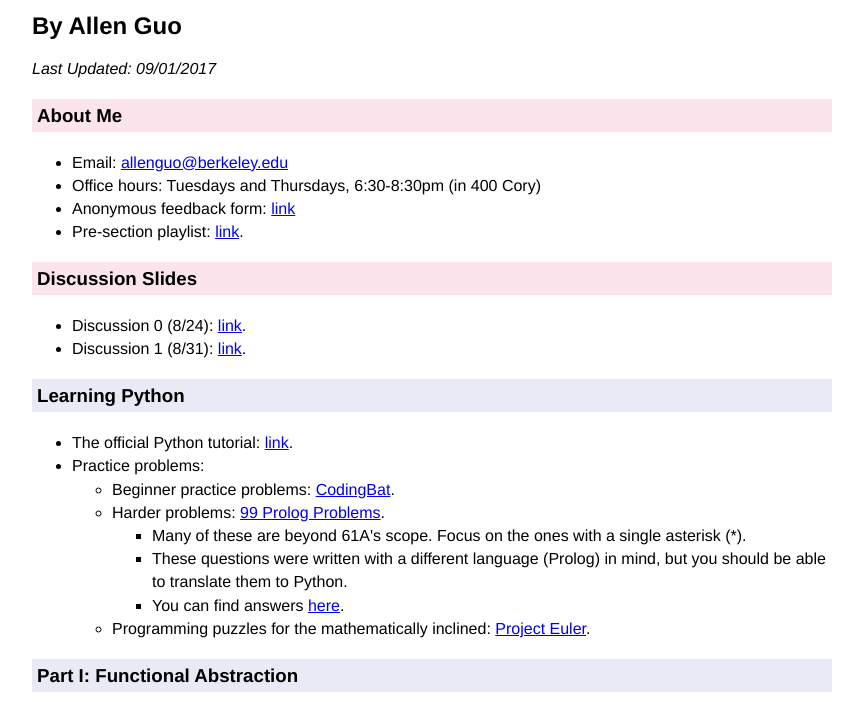
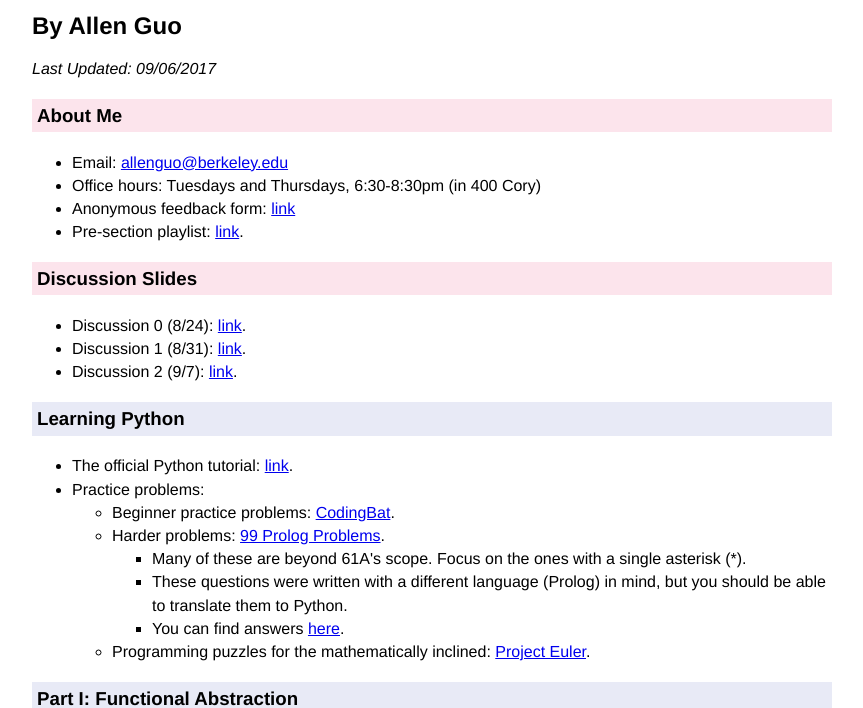
Before and after one commit to guoguo12/cs61a, a plain HTML site: page index.html in a window 1280 px wide. Shown: the part 91-799 px from the top of the page, without its empty margins (208-1071 px from the left). Drawn offline with Linux system fonts and the light colour scheme.

Commit message:
Release slides for Discussion 2

```diff
--- a/index.html
+++ b/index.html
@@ -35,7 +35,7 @@ h3:nth-last-of-type(1), h3:nth-last-of-type(2), h3:nth-last-of-type(3), h3:nth-l
 
 <h2>By Allen Guo</h2>
 
-<p><em>Last Updated: 09/01/2017</em></p>
+<p><em>Last Updated: 09/06/2017</em></p>
 
 <h3>About Me</h3>
 
@@ -50,7 +50,8 @@ h3:nth-last-of-type(1), h3:nth-last-of-type(2), h3:nth-last-of-type(3), h3:nth-l
 
 <ul>
 <li>Discussion 0 (8/24): <a href="slides/disc0.html">link</a>.</li>
-<li>Discussion 1 (8/31): <a href="slides/disc1.html">link</a>. </li>
+<li>Discussion 1 (8/31): <a href="slides/disc1.html">link</a>.</li>
+<li>Discussion 2 (9/7): <a href="slides/disc2.html">link</a>.</li>
 </ul>
 
 <h3>Learning Python</h3>
```
Also changed, not shown: 1 other file.
